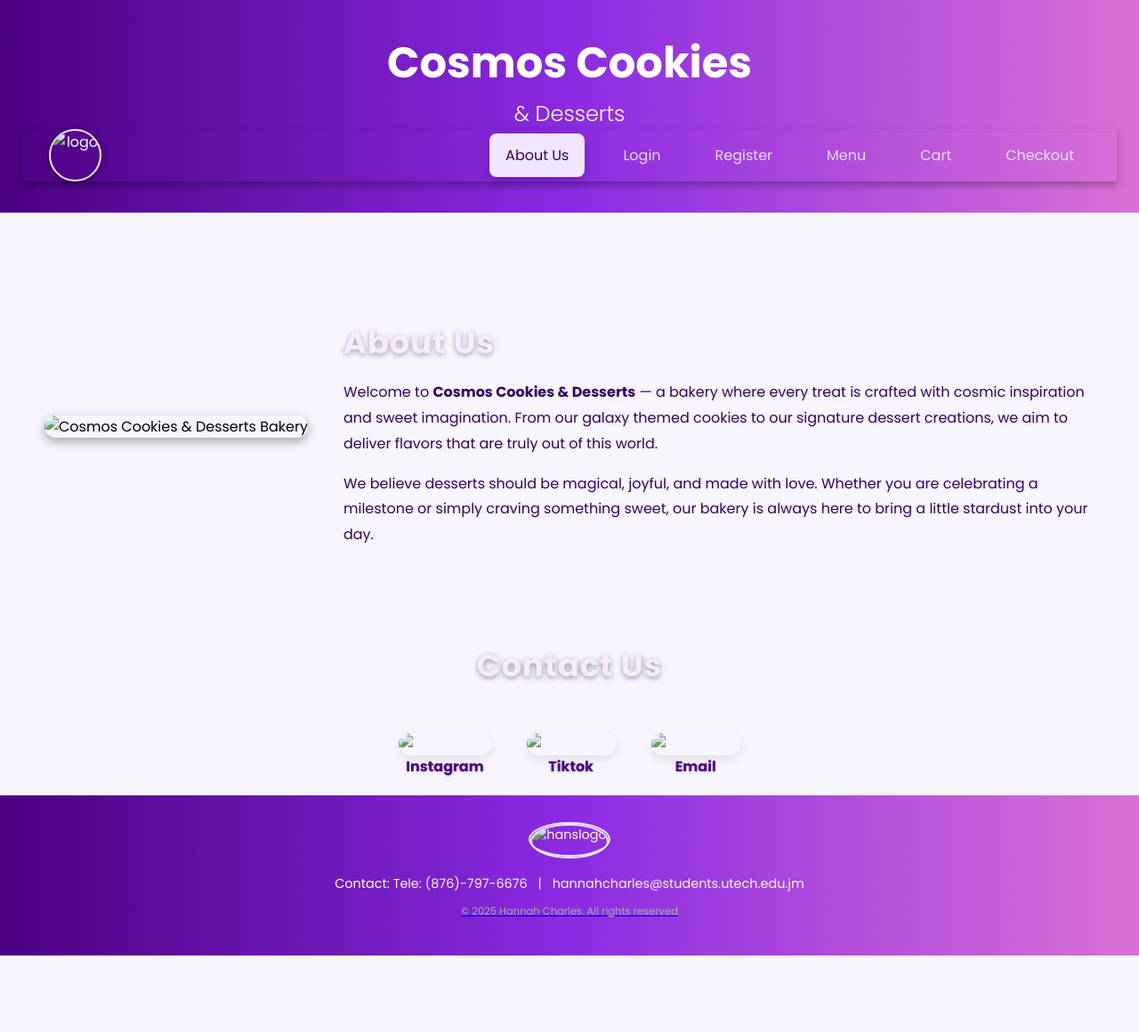
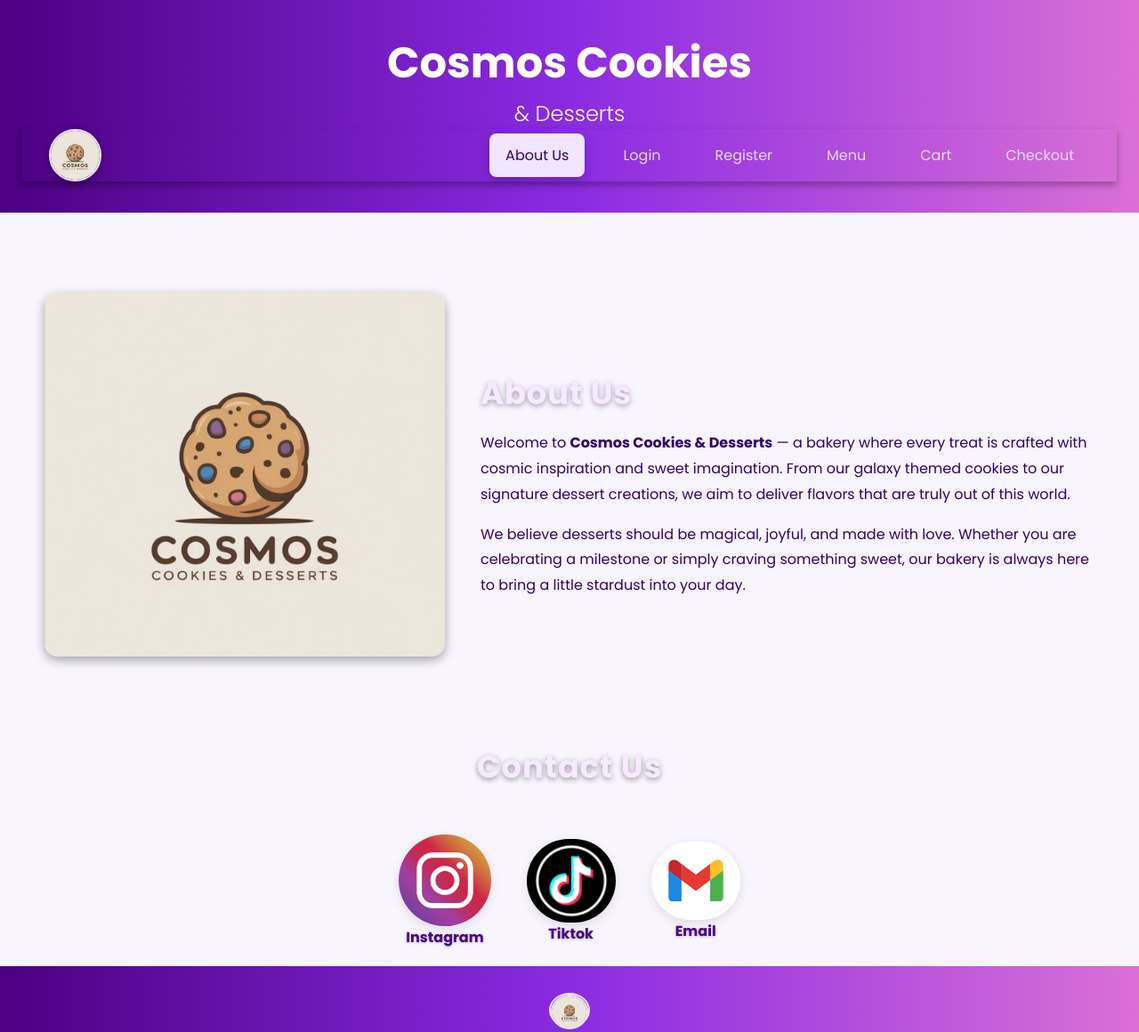
Before and after one commit to hannahcharlesutech/WebIAs, a plain HTML site: page docs/index.html in a window 1280 px wide. Shown: the top 1160 px of the page at 89% size. Before the commit the page ends 1074 px from the top, so only its background shows below. Drawn offline with Linux system fonts and the light colour scheme.

Commit message:
Update index.html

```diff
--- a/docs/index.html
+++ b/docs/index.html
@@ -28,7 +28,7 @@
             <!--Navigation bar : desktop-->
             <nav>
                 <ul class="nav-list">
-                    <li><img src="IA2Assets/cosmoscookiesdesserts.jpg" alt="logo" class="headerlogoleft"></li>
+                    <li><img src="cosmoscookiesdesserts.jpg" alt="logo" class="headerlogoleft"></li>
                     <div class="nav-links">
                     <li> <a href="index.html" class="active">About Us</a> </li>
                     <li> <a href="login.html">Login</a></li>
@@ -58,7 +58,7 @@
                 <section class="about-container">
 
                     <div class="about-image">
-                        <img src="IA2Assets/cosmoscookiesdesserts.jpg" alt="Cosmos Cookies & Desserts Bakery">
+                        <img src="cosmoscookiesdesserts.jpg" alt="Cosmos Cookies & Desserts Bakery">
                     </div>
 
                     <div class="about-text">
@@ -86,20 +86,20 @@
 
                         <div class="contactbox">
                            <a href="https://www.instagram.com/hannah400_?igsh=MWZjOGJtYWg0dnJ0eg%3D%3D&utm_source=qr" target="_blank">
-                               <img src="IA2Assets/instagram.webp" alt="igpic" >
+                               <img src="instagram.webp" alt="igpic" >
                                <span class="contact-label">Instagram</span> </a>
 
                         </div>
 
                        <div class="contactbox">
                            <a href="https://www.tiktok.com/@hannahhcharles?_t=ZM-90IkbsI55lT&_r=1" target="_blank">
-                               <img src="IA2Assets/tiktok.png" alt="tiktok" >
+                               <img src="tiktok.png" alt="tiktok" >
                                <span class="contact-label">Tiktok</span>  </a>
                         </div>
 
                         <div class="contactbox">
                            <a href="mailto:charleshannah725@gmail.com" target="_blank">
-                               <img src="IA2Assets/gmail.png"  alt="gmail">
+                               <img src="gmail.png"  alt="gmail">
                                <span class="contact-label">Email</span>
                            </a>
                        </div>
@@ -113,7 +113,7 @@
             <footer>
                 <div class="footer-container">
                     <div class="footerlogo">
-                        <img src="IA2Assets/cosmoscookiesdesserts.jpg" alt="hanslogo" class="footerlogo">
+                        <img src="cosmoscookiesdesserts.jpg" alt="hanslogo" class="footerlogo">
                     </div>
 
                     <div class="contact">
```
